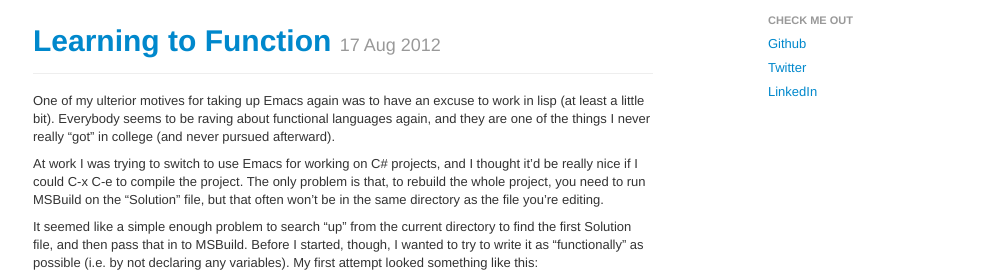
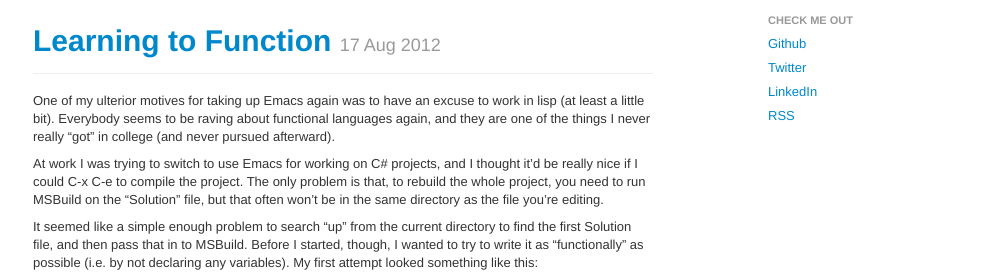
Before and after one commit to spiralman/spiralman.github.com, a Jekyll site: the page built from index.html, in a window 1280 px wide and 900 px high. Shown: the part 326-605 px from the top of the window, without its empty margins (137-1142 px from the left). Built offline with Jekyll 4.4.1, drawn with Linux system fonts in a browser that asks for light colours; nearby versions of some CDN libraries; the list of posts is cut into pages by our own code; comment, search, counter and statistics services are not loaded; some of the changed text lies outside the part shown.

Commit message:
Adding missing commit of the links to the RSS from the main layout.

```diff
--- a/_layouts/default.html
+++ b/_layouts/default.html
@@ -50,6 +50,9 @@
 	    <li>
 	      <a href="http://www.linkedin.com/pub/thomas-stephens/4b/bb/619">LinkedIn</a>
 	    </li>
+	    <li>
+	      <a href="/feed.xml">RSS</a>
+	    </li>
 	  </ul>
 	</div>
       </div>
@@ -57,7 +60,9 @@
 	<hr/>
 	<p>&copy; Thomas Stephens 2012</p>
 	<p>Generated by <a href="http://jekyllrb.com">Jekyll</a>.
-	  Layout by <a href="http://twitter.github.com/bootstrap/">Twitter Bootstrap</a></p>
+	  Layout by <a href="http://twitter.github.com/bootstrap/">Twitter Bootstrap</a>.
+	  RSS by <a href="https://github.com/snaptortoise/jekyll-rss-feeds">snaptortoise</a>.
+	</p>
       </footer>
     </div>
     <script src="http://code.jquery.com/jquery-1.8.0.min.js" type="text/javascript"></script>
```
